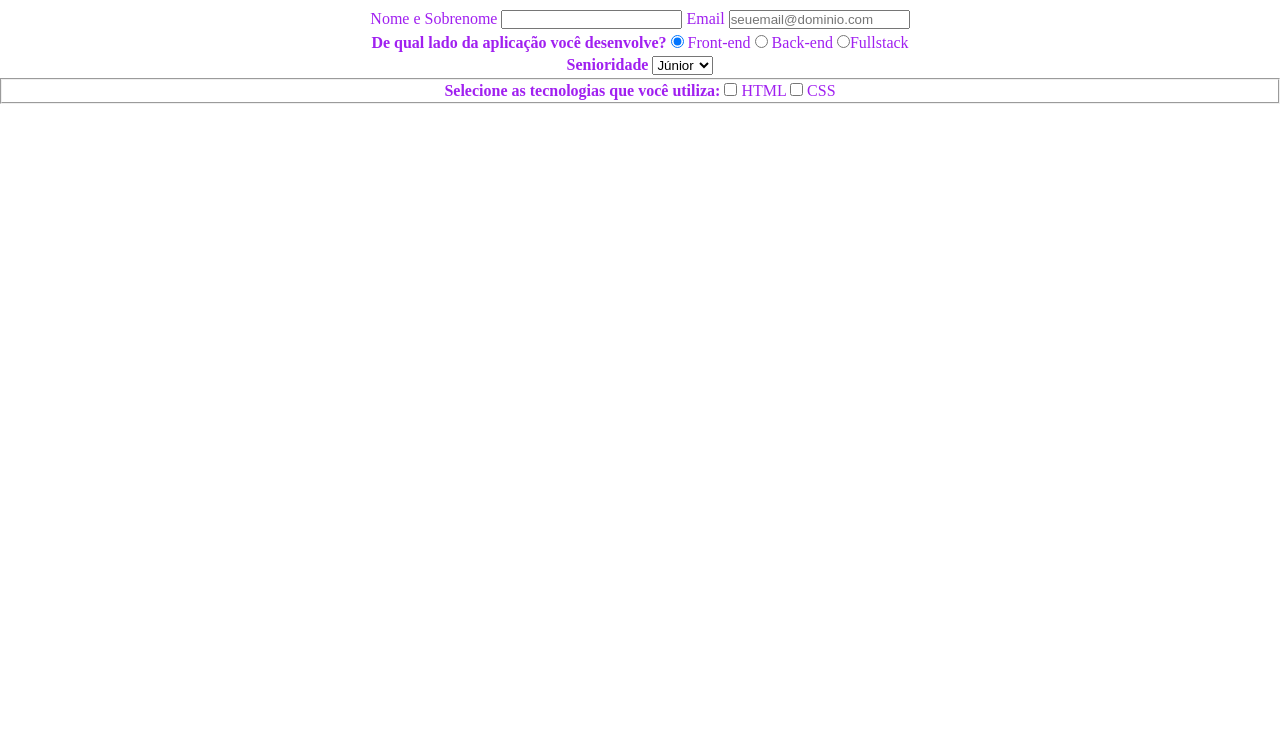
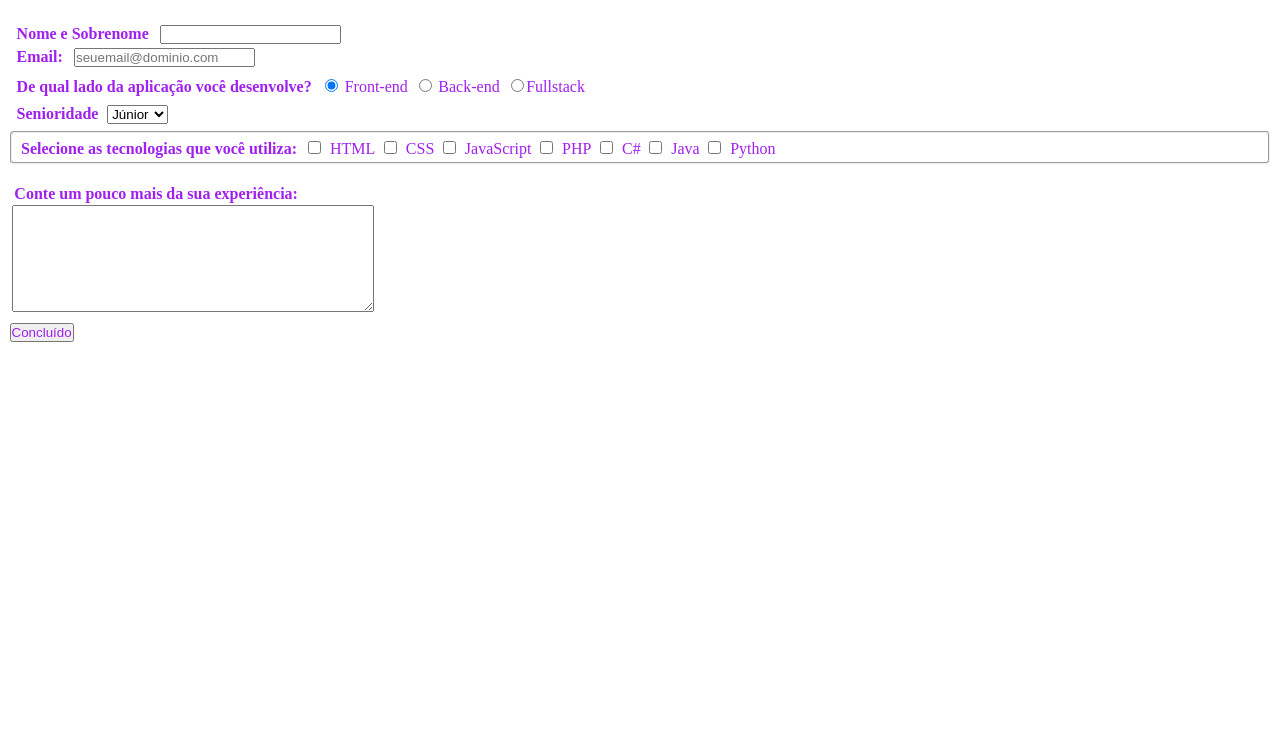
Before and after one commit to carollinemv/Projeto-2, a plain HTML site: page index.html in a window 1280 px wide. Shown: the part 65-800 px from the top of the page. Drawn offline with Linux system fonts and the light colour scheme.

Commit message:
Add files via upload

```diff
--- a/index.html
+++ b/index.html
@@ -16,10 +16,11 @@
     </div>
     <form>
         <div class="corpo">
-        <label for="nomesobrenome"> Nome e Sobrenome</label>
+        <label for="nomesobrenome"> <strong>Nome e Sobrenome</strong></label>
         <input type="text" id="nomesobrenome" class="input-padrao" required>
+        <br>
 
-        <label for="email">Email</label>
+        <label for="email"> <strong>Email:</strong></label>
         <input type="email" id="email" class="input-padrao" required placeholder="seuemail@dominio.com">
         </div>
 
@@ -49,29 +50,27 @@
         <label for="tecnologia1"> HTML</label>
         <input type="checkbox" id="tecnologia2" name="tecnologia2" value="CSS">
         <label for="tecnologia2"> CSS</label>
+        <input type="checkbox" id="tecnologia3" name="tecnologia3" value="JavaScript">
+        <label for="tecnologia3"> JavaScript</label>
+        <input type="checkbox" id="tecnologia4" name="tecnologia4" value="PHP">
+        <label for="tecnologia4"> PHP</label>
+        <input type="checkbox" id="tecnologia5" name="tecnologia5" value="C#">
+        <label for="tecnologia5">C#</label>
+        <input type="checkbox" id="tecnologia6" name="tecnologia6" value="Java">
+        <label for="tecnolgia6">Java</label>
+        <input type="checkbox" id="tecnologia7" name="tecnologia7" value="Python">
+        <label for="tecnologia8">Python</label>
+ </div>
+    </fieldset>
 
+    <div class="caixa">
+        <br>
+        <label for="experiencia"><strong>Conte um pouco mais da sua experiência:</strong></label>
+        <br>
+        <textarea rows="7" style="width:27em;" id="experiencia" name="experiencia"></textarea>
+        </div>
 
-
-
-
-
-
-
-
-
-
-
-
-            </div>
-
-
-
-
-
-
-
-
-        </fieldset>
+        <button class="botao" type="submit">Concluído</button>
 
 
 
--- a/style.css
+++ b/style.css
@@ -1,5 +1,5 @@
 * {
-    margin: 0;
+    margin: 0.15rem;
     padding: 0;
 }
 .titulo {
@@ -15,12 +15,20 @@
 }
 
 .corpo{
-    text-align: center;
+
     color: #A020F0;
     padding: 0.18%
 }
 .grupo {
-    text-align: center;
+    border-radius: 4px;
     color: #A020F0;
     padding: 0.18%
 }
+.caixa{
+    color: #A020F0;
+
+}
+
+.botao{
+    color: #A020F0;
+}
```
